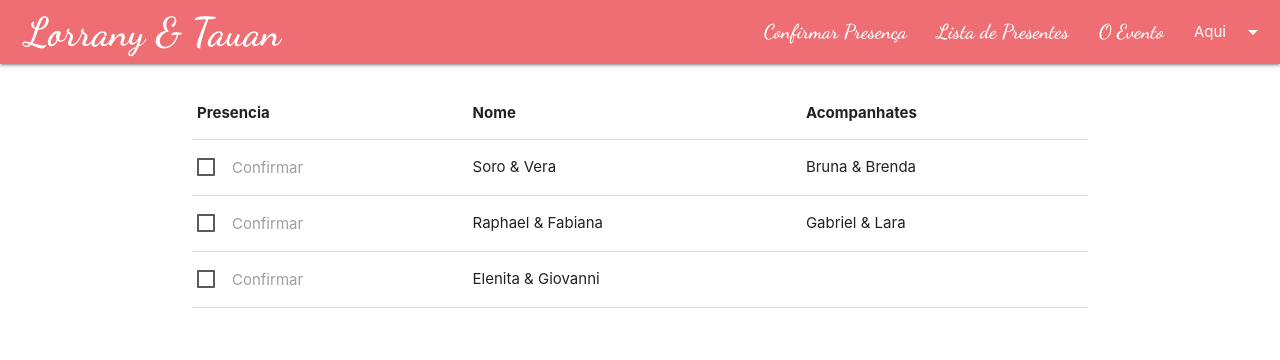
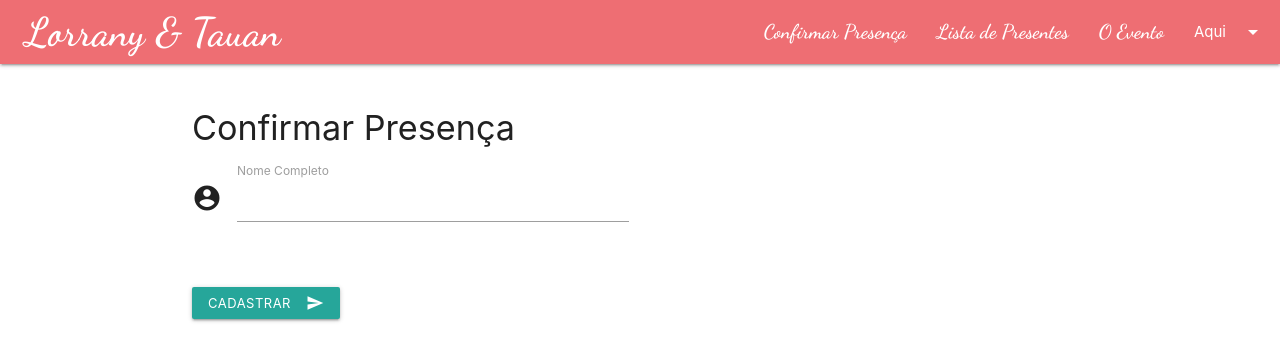
Before and after one commit to PedroPauloBrCalazans/casamento, a React (Create React App) app: page /lista-convidados in a window 1280 px wide. Shown: the top 360 px of the page. Built offline with nearby package versions, Linux system fonts and the light colour scheme; a web font is replaced by a local one.

Commit message:
inclusao da propriedades ALT + ajustes

```diff
--- a/src/components/convidados/Convidados.js
+++ b/src/components/convidados/Convidados.js
@@ -1,52 +1,49 @@
-import React from 'react'
+import React, { useState } from 'react'
 
 export default function Convidados() {
 
+    const [ nomeConvidado, setNomeConvidado ] = useState("");
+    //const [ nomeConvidado, setNomeConvidado ] = useState("");
+
+    function handleFormSubmit(ev) {
+        ev.preventDefault();
+
+        const data = { nomeConvidado };
+
+        if(data){
+            alert("Boa festa " + `${nomeConvidado}`)
+        }
+        setNomeConvidado('')
+    }
+
+
     return (
         <div className="container">
-                <br/>
-              <table>
-                <thead>
-                <tr>
-                    <th>Presencia</th>
-                    <th>Nome</th>
-                    <th>Acompanhates</th>
-                </tr>
-                </thead>
+            <br/>
+            <h4>Confirmar Presença</h4>
 
-                <tbody>
-                <tr>
-                    <td>
-                        <label>
-                            <input type="checkbox" />
-                            <span>Confirmar</span>
-                        </label>
-                    </td>
-                    <td>Soro & Vera</td>
-                    <td>Bruna & Brenda</td>
-                </tr>
-                <tr>
-                    <td>
-                        <label>
-                            <input type="checkbox" />
-                            <span>Confirmar</span>
-                        </label>
-                    </td>
-                    <td>Raphael & Fabiana</td>
-                    <td>Gabriel & Lara</td>
-                </tr>
-                <tr>
-                    <td>
-                        <label>
-                            <input type="checkbox" />
-                            <span>Confirmar</span>
-                        </label>
-                    </td>
-                    <td>Elenita & Giovanni</td>
-                    <td></td>
-                </tr>
-                </tbody>
-            </table>
+            <form onSubmit={handleFormSubmit} className="col s12">
+                <div className="row">
+                    <div className="input-field col s6">
+                        <i className="material-icons prefix">account_circle</i>
+                        <label className="active"> Nome Completo</label>
+                        <input
+                            type="text"
+                            required
+                            className="validate"
+                            value={nomeConvidado}
+                            onChange={(event) => { setNomeConvidado(event.target.value);  }}
+                        />
+                        </div>
+                    </div>
+                    <br/>
+
+                    <div>
+                        <button className="waves-effect waves-light btn-small" type="submit">Cadastrar
+                            <i className="material-icons right">send</i>
+                        </button>
+                    </div>
+            </form>
         </div>
     )
 }
--- a/src/components/evento/Evento.js
+++ b/src/components/evento/Evento.js
@@ -8,7 +8,7 @@ export default function Evento() {
             <div style={{marginLeft: '10px'}}>
                 <h6 style={{fontSize: '13px'}}><b>EVENTO DO CASAMENTO</b></h6>
                 <h4><b>Casamento</b></h4>
-                <p><i class="material-icons left">date_range</i> 25 de setembro de 2021 - 20h00</p>
+                <p><i className="material-icons left">date_range</i> 25 de setembro de 2021 - 20h00</p>
             </div>
 
         </div>
--- a/src/components/navbar/NavBar.js
+++ b/src/components/navbar/NavBar.js
@@ -15,6 +15,7 @@ export default function NavBar() {
                 <li><Link to="/lista-convidados" style={{ fontFamily: "Dancing Script", fontSize: "20px"}}>Confirmar Presença</Link></li>
                 <li className="divider"></li>
                 <li><Link to="/lista-presentes" style={{ fontFamily: "Dancing Script", fontSize: "20px"}}>Lista de Presentes</Link></li>
+                <li><Link to="/evento" style={{ fontFamily: "Dancing Script", fontSize: "20px"}}>Evento</Link></li>
             </ul>
             <nav>
                 <div className="nav-wrapper">
--- a/src/components/presentes/Home.js
+++ b/src/components/presentes/Home.js
@@ -11,7 +11,7 @@ export default function Home() {
                         <div className="col s12 m6">
                             <div className="card">
                                 <div className="card-image">
-                                    <img src="images/luaMel/praia.jpg"/>
+                                    <img src="images/luaMel/praia.jpg" alt="lua de mel"/>
                                     <p className="card-title" style={{color: 'grey'}}>Lista de Casamento</p>
                                     <span className="card-title" style={{color: 'grey'}}><b>Lua de Mel</b></span>
                                     <Link to="/lista-presentes-lua-de-mel" className="btn-floating halfway-fab waves-effect waves-light red"><i className="material-icons">add</i></Link>
@@ -25,7 +25,7 @@ export default function Home() {
                         <div className="col s12 m6">
                             <div className="card">
                                 <div className="card-image">
-                                    <img src="images/nossaCs/cozinha1.jpg"/>
+                                    <img src="images/nossaCs/cozinha1.jpg" alt="cozinha"/>
                                     <p className="card-title">Lista de Casamento</p>
                                     <span className="card-title"><b>Nossa Casa</b></span>
                                     <Link to="/lista-presentes-nossa-casa" className="btn-floating halfway-fab waves-effect waves-light red"><i className="material-icons">add</i></Link>
@@ -41,7 +41,7 @@ export default function Home() {
                         <div className="col s12 m6">
                             <div className="card">
                                 <div className="card-image">
-                                    <img src="images/gramado/mata.jpg"/>
+                                    <img src="images/gramado/mata.jpg" alt="gramado"/>
                                     <p className="card-title">Lista de Casamento</p>
                                     <span className="card-title"><b>Gramado</b></span>
                                     <Link to="/lista-presentes-gramado" className="btn-floating halfway-fab waves-effect waves-light red"><i className="material-icons">add</i></Link>
--- a/src/components/presentes/NossaCasa.js
+++ b/src/components/presentes/NossaCasa.js
@@ -14,7 +14,7 @@ export default function NossaCasa() {
             <div className="col s12 m4">
                 <div className="card">
                     <div className="card-image">
-                        <img src="images/nossaCs/colcha.jpg" style={{borderRadius: '5px'}}/>
+                        <img src="images/nossaCs/colcha.jpg" style={{borderRadius: '5px'}} alt="colcha"/>
                     </div>
                     <div className="card-content">
                         <p>Colcha de Casal</p>
@@ -28,7 +28,7 @@ export default function NossaCasa() {
             <div className="col s12 m4">
                 <div className="card">
                     <div className="card-image">
-                        <img src="images/nossaCs/lencol.jpg"/>
+                        <img src="images/nossaCs/lencol.jpg" alt="lencol"/>
                     </div>
                     <div className="card-content">
                         <p>Jogo de Lençol Casal</p>
@@ -42,7 +42,7 @@ export default function NossaCasa() {
             <div className="col s12 m4">
                 <div className="card">
                     <div className="card-image">
-                        <img src="images/nossaCs/lencolKing.jpg"/>
+                        <img src="images/nossaCs/lencolKing.jpg" alt="lencol King"/>
                     </div>
                     <div className="card-content">
                         <p>Jogo de Lençol King 400 fios</p>
@@ -59,7 +59,7 @@ export default function NossaCasa() {
             <div className="col s12 m4">
                 <div className="card">
                     <div className="card-image">
-                        <img src="images/nossaCs/micro.jpg"/>
+                        <img src="images/nossaCs/micro.jpg" alt="micro"/>
                     </div>
                     <div className="card-content">
                         <p>Microondas</p>
@@ -73,7 +73,7 @@ export default function NossaCasa() {
             <div className="col s12 m4">
                 <div className="card">
                     <div className="card-image">
-                        <img src="images/nossaCs/panelas.jpg"/>
+                        <img src="images/nossaCs/panelas.jpg" alt="panelas"/>
                     </div>
                     <div className="card-content">
                         <p>Jogo de Panelas Kitchen Utensils</p>
@@ -87,7 +87,7 @@ export default function NossaCasa() {
             <div className="col s12 m4">
                 <div className="card">
                     <div className="card-image">
-                        <img src="images/nossaCs/fogao.jpg"/>
+                        <img src="images/nossaCs/fogao.jpg" alt="fogao"/>
                     </div>
                     <div className="card-content">
                         <p>Cooktop Brastemp 4 Bocas</p>
```
Also changed, not shown: src/components/presentes/Gramado.js (+6 -6 lines), src/components/presentes/LuaMel.js (+6 -6 lines).
